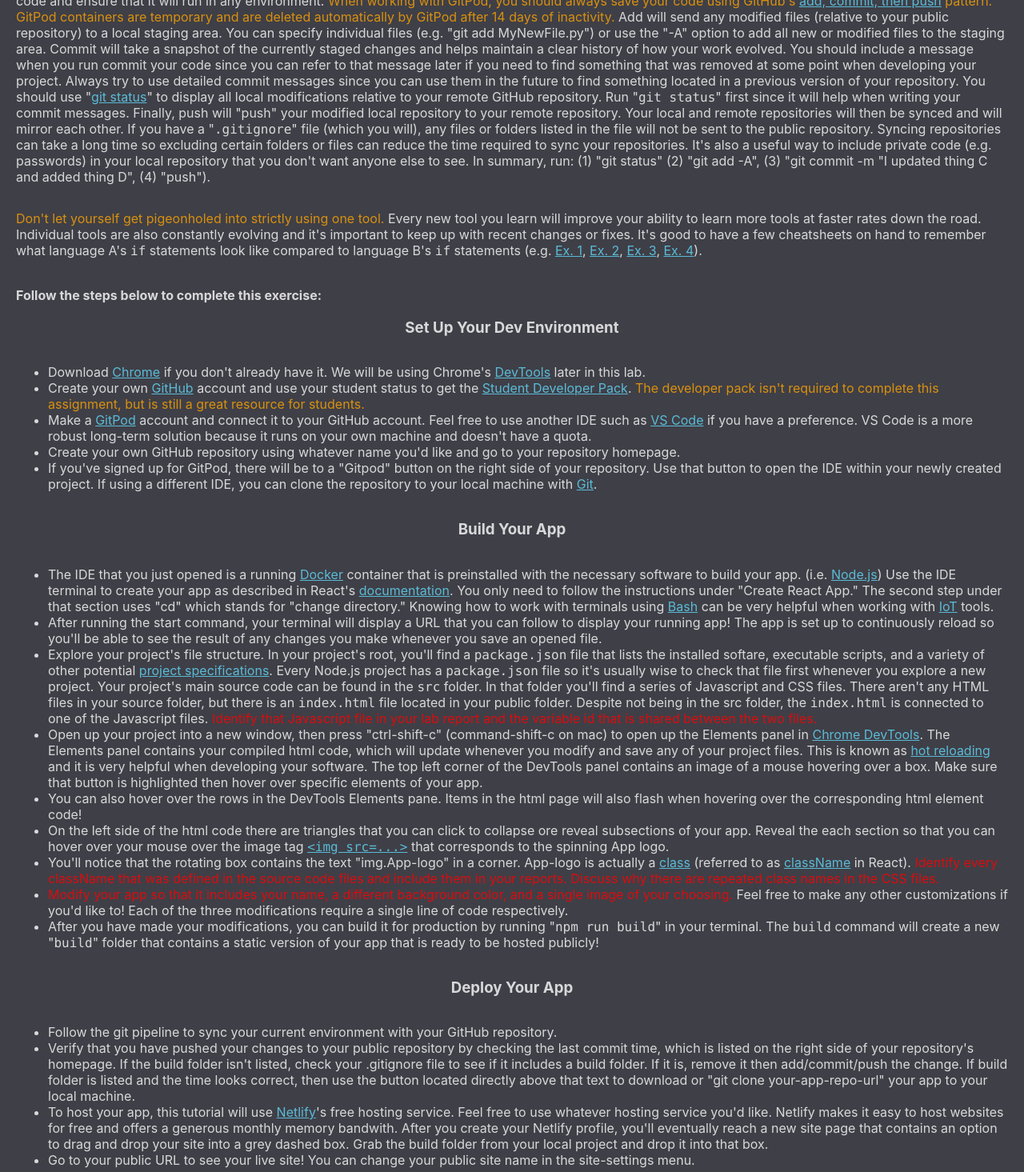
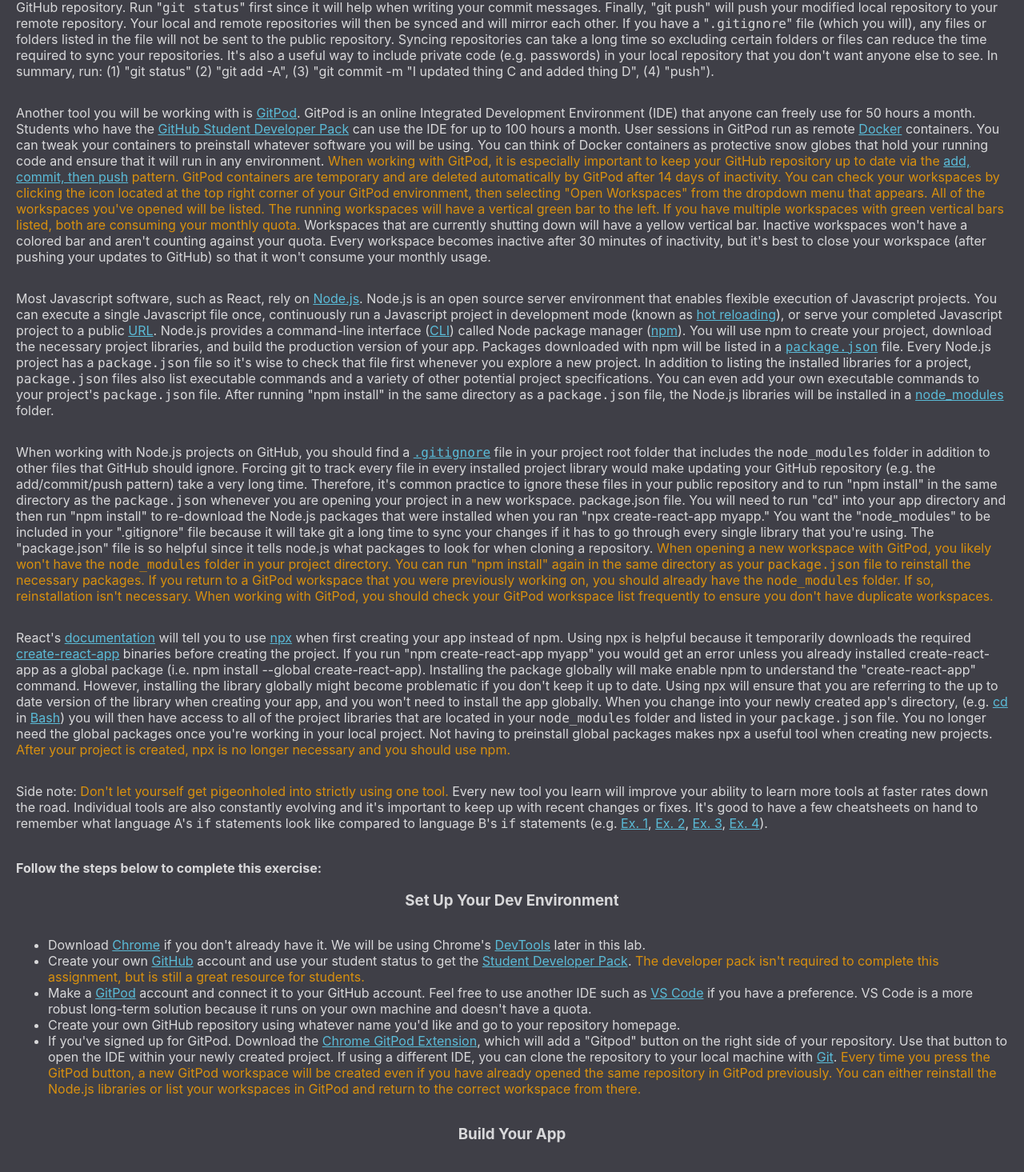
Before and after one commit to snsie/lab-8-repo, a React (Create React App) app: page / in a window 1280 px wide. Shown: the part 980-2445 px from the top of the page at 80% size. Built offline with nearby package versions, Linux system fonts and the light colour scheme.

Commit message:
Added more info to address student's questions.

```diff
--- a/src/App.js
+++ b/src/App.js
@@ -68,7 +68,7 @@ function App() {
           <a href="https://www.npmtrends.com/@angular/core-vs-angular-vs-react-vs-vue-vs-svelte-vs-flutter">
             popular
           </a>{" "}
-          front-end web development software. Despite being the the most widely
+          front-end web development software. Despite being the most widely
           used, there are a variety of{" "}
           <a href="https://2019.stateofjs.com/front-end-frameworks/">
             alternatives
@@ -116,31 +116,14 @@ function App() {
           project. You don't have to worry about losing your previous work if
           your hard drive crashes and you can demonstrate the contributions
           you've made to your project if you ever have to prove ownership of
-          your work.
-        </p>
-        <p>
-          Another tool you will be working with is{" "}
-          <a href="https://www.gitpod.io/blog/gitpod-launch/">GitPod</a>. GitPod
-          is an online Integrated Development Environment (IDE) that anyone can
-          freely use for 50 hours a month. Students who have the{" "}
-          <a href="https://education.github.com/pack">
-            Github Student Developer Pack
-          </a>{" "}
-          can use the IDE for up to 100 hours a month. User sessions in GitPod
-          run as remote{" "}
-          <a href="https://docs.docker.com/engine/docker-overview/">Docker</a>{" "}
-          containers. You can tweak your containers to preinstall whatever
-          software you will be using. You can think of Docker containers as
-          protective snow globes that hold your running code and ensure that it
-          will run in any environment.{" "}
+          your work.{" "}
           <font color="orange">
-            When working with GitPod, you should always save your code using
-            GitHub's{" "}
+            To keep your GitHub projects up to date, you need to save your code
+            using GitHub's{" "}
             <a href="https://rogerdudler.github.io/git-guide/">
               add, commit, then push
             </a>{" "}
-            pattern. GitPod containers are temporary and are deleted
-            automatically by GitPod after 14 days of inactivity.
+            pattern.
           </font>{" "}
           Add will send any modified files (relative to your public repository)
           to a local staging area. You can specify individual files (e.g. "git
@@ -158,7 +141,7 @@ function App() {
           </a>
           " to display all local modifications relative to your remote GitHub
           repository. Run "<code>git status</code>" first since it will help
-          when writing your commit messages. Finally, push will "push" your
+          when writing your commit messages. Finally, "git push" will push your
           modified local repository to your remote repository. Your local and
           remote repositories will then be synced and will mirror each other. If
           you have a "<code>.gitignore</code>" file (which you will), any files
@@ -171,7 +154,154 @@ function App() {
           commit -m "I updated thing C and added thing D", (4) "push").
         </p>
         <p>
+          Another tool you will be working with is{" "}
+          <a href="https://www.gitpod.io/blog/gitpod-launch/">GitPod</a>. GitPod
+          is an online Integrated Development Environment (IDE) that anyone can
+          freely use for 50 hours a month. Students who have the{" "}
+          <a href="https://education.github.com/pack">
+            GitHub Student Developer Pack
+          </a>{" "}
+          can use the IDE for up to 100 hours a month. User sessions in GitPod
+          run as remote{" "}
+          <a href="https://docs.docker.com/engine/docker-overview/">Docker</a>{" "}
+          containers. You can tweak your containers to preinstall whatever
+          software you will be using. You can think of Docker containers as
+          protective snow globes that hold your running code and ensure that it
+          will run in any environment.{" "}
           <font color="orange">
+            When working with GitPod, it is especially important to keep your
+            GitHub repository up to date via the{" "}
+            <a href="https://rogerdudler.github.io/git-guide/">
+              add, commit, then push
+            </a>{" "}
+            pattern. GitPod containers are temporary and are deleted
+            automatically by GitPod after 14 days of inactivity. You can check
+            your workspaces by clicking the icon located at the top right corner
+            of your GitPod environment, then selecting "Open Workspaces" from
+            the dropdown menu that appears. All of the workspaces you've opened
+            will be listed. The running workspaces will have a vertical green
+            bar to the left. If you have multiple workspaces with green vertical
+            bars listed, both are consuming your monthly quota.{" "}
+          </font>{" "}
+          Workspaces that are currently shutting down will have a yellow
+          vertical bar. Inactive workspaces won't have a colored bar and aren't
+          counting against your quota. Every workspace becomes inactive after 30
+          minutes of inactivity, but it's best to close your workspace (after
+          pushing your updates to GitHub) so that it won't consume your monthly
+          usage.
+        </p>
+        <p>
+          Most Javascript software, such as React, rely on{" "}
+          <a href="https://www.w3schools.com/nodejs/">Node.js</a>. Node.js is an
+          open source server environment that enables flexible execution of
+          Javascript projects. You can execute a single Javascript file once,
+          continuously run a Javascript project in development mode (known as{" "}
+          <a href="https://hashnode.com/post/what-is-hot-reloading-exactly-is-it-just-another-fancy-term-for-live-reloading-cirvu9avg0c8mmk53b5zxr3ga">
+            hot reloading
+          </a>
+          ), or serve your completed Javascript project to a public{" "}
+          <a href="https://en.wikipedia.org/wiki/URL">URL</a>. Node.js provides
+          a command-line interface (
+          <a href="https://en.wikipedia.org/wiki/Command-line_interface">CLI</a>
+          ) called Node package manager (
+          <a href="https://nodesource.com/blog/an-absolute-beginners-guide-to-using-npm/">
+            npm
+          </a>
+          ). You will use npm to create your project, download the necessary
+          project libraries, and build the production version of your app.
+          Packages downloaded with npm will be listed in a{" "}
+          <code>
+            <a href="https://docs.npmjs.com/files/package.json">package.json</a>
+          </code>{" "}
+          file. Every Node.js project has a <code>package.json</code> file so
+          it's wise to check that file first whenever you explore a new project.
+          In addition to listing the installed libraries for a project,{" "}
+          <code>package.json</code> files also list executable commands and a
+          variety of other potential project specifications. You can even add
+          your own executable commands to your project's{" "}
+          <code>package.json</code> file. After running "npm install" in the
+          same directory as a <code>package.json</code> file, the Node.js
+          libraries will be installed in a{" "}
+          <a href="https://www.sitepoint.com/beginners-guide-node-package-manager/">
+            node_modules
+          </a>{" "}
+          folder.
+        </p>
+        <p>
+          When working with Node.js projects on GitHub, you should find a{" "}
+          <code>
+            <a href="https://www.pluralsight.com/guides/how-to-use-gitignore-file">
+              .gitignore
+            </a>
+          </code>{" "}
+          file in your project root folder that includes the{" "}
+          <code>node_modules</code> folder in addition to other files that
+          GitHub should ignore. Forcing git to track every file in every
+          installed project library would make updating your GitHub repository
+          (e.g. the add/commit/push pattern) take a very long time. Therefore,
+          it's common practice to ignore these files in your public repository
+          and to run "npm install" in the same directory as the{" "}
+          <code>package.json</code> whenever you are opening your project in a
+          new workspace. package.json file. You will need to run "cd" into your
+          app directory and then run "npm install" to re-download the Node.js
+          packages that were installed when you ran "npx create-react-app
+          myapp." You want the "node_modules" to be included in your
+          ".gitignore" file because it will take git a long time to sync your
+          changes if it has to go through every single library that you're
+          using. The "package.json" file is so helpful since it tells node.js
+          what packages to look for when cloning a repository.{" "}
+          <font color="orange">
+            When opening a new workspace with GitPod, you likely won't have the{" "}
+            <code>node_modules</code> folder in your project directory. You can
+            run "npm install" again in the same directory as your{" "}
+            <code>package.json</code> file to reinstall the necessary packages.
+            If you return to a GitPod workspace that you were previously working
+            on, you should already have the <code>node_modules</code> folder. If
+            so, reinstallation isn't necessary. When working with GitPod, you
+            should check your GitPod workspace list frequently to ensure you
+            don't have duplicate workspaces.
+          </font>
+        </p>
+        <p>
+          {" "}
+          React's{" "}
+          <a href="https://reactjs.org/docs/create-a-new-react-app.html">
+            documentation
+          </a>{" "}
+          will tell you to use{" "}
+          <a href="https://www.npmjs.com/package/npx">npx</a> when first
+          creating your app instead of npm. Using npx is helpful because it
+          temporarily downloads the required{" "}
+          <a href="https://github.com/facebook/create-react-app">
+            create-react-app
+          </a>{" "}
+          binaries before creating the project. If you run "npm create-react-app
+          myapp" you would get an error unless you already installed
+          create-react-app as a global package (i.e. npm install --global
+          create-react-app). Installing the package globally will make enable
+          npm to understand the "create-react-app" command. However, installing
+          the library globally might become problematic if you don't keep it up
+          to date. Using npx will ensure that you are referring to the up to
+          date version of the library when creating your app, and you won't need
+          to install the app globally. When you change into your newly created
+          app's directory, (e.g.{" "}
+          <a href="https://en.wikipedia.org/wiki/Cd_(command)">cd</a> in{" "}
+          <a href="https://cs.lmu.edu/~ray/notes/bash/">Bash</a>) you will then
+          have access to all of the project libraries that are located in your{" "}
+          <code>node_modules</code> folder and listed in your{" "}
+          <code>package.json</code> file. You no longer need the global packages
+          once you're working in your local project. Not having to preinstall
+          global packages makes npx a useful tool when creating new projects.{" "}
+          <font color="orange">
+            After your project is created, npx is no longer necessary and you
+            should use npm.
+          </font>
+        </p>
+        <p>
+          {" "}
+          Side note:
+          <font color="orange">
+            {" "}
             Don't let yourself get pigeonholed into strictly using one tool.
           </font>{" "}
           Every new tool you learn will improve your ability to learn more tools
@@ -221,14 +351,25 @@ function App() {
             go to your repository homepage.
           </li>
           <li>
-            If you've signed up for GitPod, there will be to a "Gitpod" button
-            on the right side of your repository. Use that button to open the
-            IDE within your newly created project. If using a different IDE, you
-            can clone the repository to your local machine with{" "}
+            If you've signed up for GitPod. Download the{" "}
+            <a href="https://chrome.google.com/webstore/detail/gitpod-online-ide/dodmmooeoklaejobgleioelladacbeki?hl=en">
+              Chrome GitPod Extension
+            </a>
+            , which will add a "Gitpod" button on the right side of your
+            repository. Use that button to open the IDE within your newly
+            created project. If using a different IDE, you can clone the
+            repository to your local machine with{" "}
             <a href="https://git-scm.com/book/en/v2/Getting-Started-Installing-Git">
               Git
             </a>
-            .
+            .{" "}
+            <font color="orange">
+              Every time you press the GitPod button, a new GitPod workspace
+              will be created even if you have already opened the same
+              repository in GitPod previously. You can either reinstall the
+              Node.js libraries or list your workspaces in GitPod and return to
+              the correct workspace from there.{" "}
+            </font>
           </li>
         </ul>
         <h3 align="center">Build Your App</h3>
@@ -256,25 +397,28 @@ function App() {
             changes you make whenever you save an opened file.
           </li>
           <li>
-            Explore your project's file structure. In your project's root,
-            you'll find a <code>package.json</code> file that lists the
-            installed softare, executable scripts, and a variety of other
-            potential{" "}
-            <a href="https://docs.npmjs.com/files/package.json">
-              project specifications
-            </a>
-            . Every Node.js project has a <code>package.json</code> file so it's
-            usually wise to check that file first whenever you explore a new
-            project. Your project's main source code can be found in the{" "}
-            <code>src</code> folder. In that folder you'll find a series of
-            Javascript and CSS files. There aren't any HTML files in your source
-            folder, but there is an <code>index.html</code> file located in your
-            public folder. Despite not being in the src folder, the{" "}
-            <code>index.html</code> is connected to one of the Javascript files.{" "}
+            Explore your project's file structure and the newly created{" "}
+            <code>package.json</code> file. Your project's main source code can
+            be found in the <code>src</code> folder. In that folder you'll find
+            a series of Javascript and CSS files. There aren't any HTML files in
+            your source folder, but there is an <code>index.html</code> file
+            located in your public folder. Despite not being in the src folder,
+            the <code>index.html</code> is connected to one of the Javascript
+            files.{" "}
             <font color="red">
-              Identify that Javascript file in your lab report and the variable
-              id that is shared between the two files.
-            </font>
+              Identify that Javascript file in your source code and the identity
+              of the{" "}
+              <a href="https://www.w3schools.com/html/html_id.asp">
+                id variable
+              </a>{" "}
+              that links the <code>index.html</code> file with the Javascript
+              file.
+            </font>{" "}
+            <font color="orange">
+              Every question in this lab that asks you to look for something in
+              your <strong>source code</strong> is expecting you to find the
+              solution in the <code>src</code> folder.
+            </font>{" "}
           </li>
           <li>
             Open up your project into a new window, then press "ctrl-shift-c"
@@ -283,15 +427,15 @@ function App() {
               Chrome DevTools
             </a>
             . The Elements panel contains your compiled html code, which will
-            update whenever you modify and save any of your project files. This
-            is known as{" "}
+            update whenever you modify and save any of your project files. As
+            mentioned previously, this is referred to as{" "}
             <a href="https://hashnode.com/post/what-is-hot-reloading-exactly-is-it-just-another-fancy-term-for-live-reloading-cirvu9avg0c8mmk53b5zxr3ga">
               hot reloading
             </a>{" "}
-            and it is very helpful when developing your software. The top left
-            corner of the DevTools panel contains an image of a mouse hovering
-            over a box. Make sure that button is highlighted then hover over
-            specific elements of your app.
+            is very helpful when developing your software. The top left corner
+            of the DevTools panel contains an image of a mouse hovering over a
+            box. Make sure that button is highlighted then hover over specific
+            elements of your app.
           </li>
           <li>
             You can also hover over the rows in the DevTools Elements pane.
@@ -301,8 +445,7 @@ function App() {
           <li>
             On the left side of the html code there are triangles that you can
             click to collapse ore reveal subsections of your app. Reveal the
-            each section so that you can hover over your mouse over the image
-            tag{" "}
+            each section so that you can hover your mouse over the image tag{" "}
             <a href="https://www.w3schools.com/tags/tag_img.asp">
               <code>{"<img src=...>"}</code>
             </a>{" "}
@@ -318,10 +461,21 @@ function App() {
             <a href="https://reactjs.org/docs/faq-styling.html">className</a> in
             React).{" "}
             <font color="red">
-              Identify every className that was defined in the source code files
-              and include them in your reports. Discuss why there are repeated
-              class names in the CSS files.
+              Identify every{" "}
+              <a href="https://reactjs.org/docs/faq-styling.html">className</a>{" "}
+              that was defined in your source code Javascript files and include
+              them in your reports. Discuss why some of the CSS files in your
+              source code also include the same variable names.{" "}
             </font>
+            (
+            <a href="https://htmldog.com/guides/css/intermediate/classid/">
+              hint
+            </a>
+            ,{" "}
+            <a href="https://www.w3schools.com/cssref/css_selectors.asp">
+              additional info on topic
+            </a>
+            ){" "}
           </li>
           <li>
             <font color="red">
@@ -360,10 +514,15 @@ function App() {
             <a href="https://www.netlify.com/">Netlify</a>'s free hosting
             service. Feel free to use whatever hosting service you'd like.
             Netlify makes it easy to host websites for free and offers a
-            generous monthly memory bandwith. After you create your Netlify
+            generous monthly memory bandwidth. After you create your Netlify
             profile, you'll eventually reach a new site page that contains an
-            option to drag and drop your site into a grey dashed box. Grab the
-            build folder from your local project and drop it into that box.
+            option to drag and drop your site into a grey dashed box. Grab the{" "}
+            <font color="orange">build folder</font> from your local project and
+            drop it into that box. Your build folder should have an{" "}
+            <code>index.html</code> file (i.e.{" "}
+            <code>your_path/build/index.html</code>). Netlify (and pretty much
+            every other static hosting site) expects an <code>index.html</code>{" "}
+            file in the root of the folder that you're uploading.
           </li>
           <li>
             Go to your public URL to see your live site! You can change your
@@ -374,7 +533,7 @@ function App() {
           You will be expected to write a brief lab report as you have done
           previously. You need to respond to all objectives that are marked in{" "}
           <font color="red">red</font> within your reports. Include both
-          partner's respective URLs and github repos when submitting your
+          partner's respective URLs and GitHub repositories when submitting your
           reports.
         </h4>
       </div>
```
Also changed, not shown: 1 other file (tests, documents, lock files or other folders).
